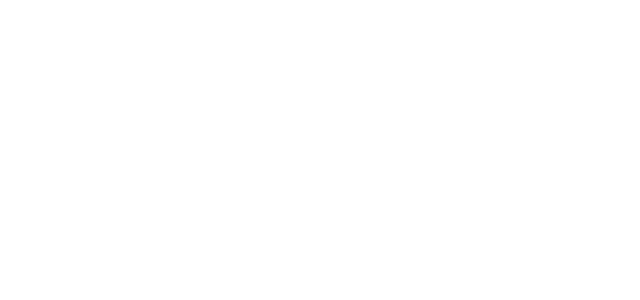
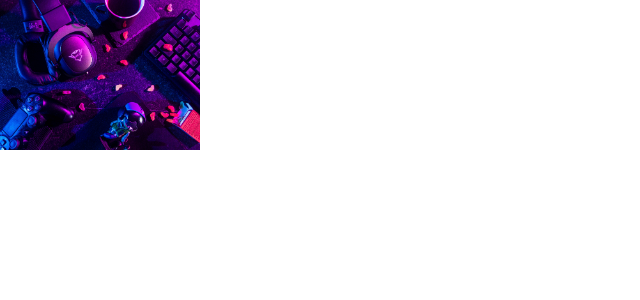
Before and after one commit to TejasAnand/clips-ranked, a Next.js app: page / in a window 1280 px wide. Shown: the top 300 px of the page, without its empty margins (0-640 px from the left). Built offline with nearby package versions, Linux system fonts and the light colour scheme.

Commit message:
cover-image

```diff
--- a/src/components/Sidebar.tsx
+++ b/src/components/Sidebar.tsx
@@ -25,5 +25,17 @@
     },];
 export default function Sidebar() {
     return <div>
-    </div>
+
+        <aside className='sidebar'>
+            <div className='sidebar_top'>
+                <Image
+                    src="/game.jpg"
+                    alt="logo"
+                    width={200}
+                    height={200}
+                    className="sidebar_logo"
+                />
+            </div>
+        </aside>
+    </div>;
 }
```
